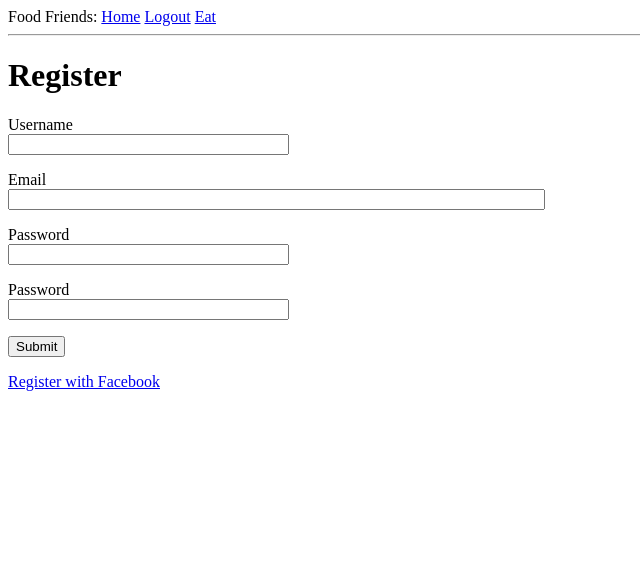
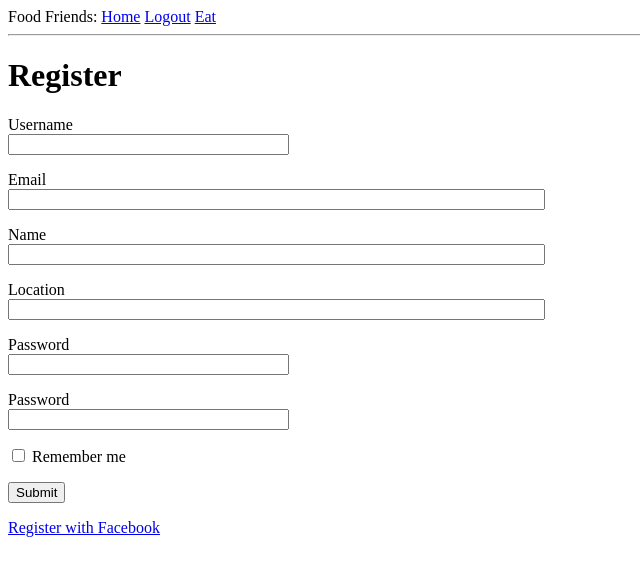
Before and after one commit to kls0606/CS411, a Flask app: template FINAL VERSION/app/templates/register.html in a window 1280 px wide. Shown: the top 576 px of the page, without its empty margins (0-640 px from the left). Run offline with Flask 2, Linux system fonts and the light colour scheme; the template is opened without the code that fills it: most values are stand-ins (such as "Sample title", 1, 10 or a date in 2020); form fields are guessed from the names that the template uses.

Commit message:
Add files via upload

```diff
--- a/FINAL VERSION/app/templates/fb_register.html
+++ b/FINAL VERSION/app/templates/fb_register.html
@@ -32,6 +32,7 @@
             <span style="color: red;">[{{ error }}]</span>
             {% endfor %}
         </p>
+        <p>{{ form.remember_me() }} {{ form.remember_me.label }}</p>
         <p>{{ form.submit() }}</p>
     </form>
 {% endblock %}
--- a/FINAL VERSION/app/templates/index.html
+++ b/FINAL VERSION/app/templates/index.html
@@ -4,6 +4,6 @@
     <h1>{{ current_user.name }}</h1>
     <h2>{{ current_user.location }}</h2>
     {% for meal in meals %}
-    <div><p>You {{ meal.body }} on {{ meal.timestamp }} </p></div>
+    <div><p>{{ meal.body }} on {{ meal.timestamp }} </p></div>
     {% endfor %}
 {% endblock %}
--- a/FINAL VERSION/app/templates/record.html
+++ b/FINAL VERSION/app/templates/record.html
@@ -8,7 +8,7 @@
     {% endif %}
     {{form.friends.label}}{{form.friends}}
     {{form.food.label}}{{form.food}}
-    {{form.submit.label}}{{form.submit()}}
+    {{form.submit()}}
 </form>
     {% for i in index %}
     <p>
--- a/FINAL VERSION/app/templates/register.html
+++ b/FINAL VERSION/app/templates/register.html
@@ -19,6 +19,20 @@
             {% endfor %}
         </p>
         <p>
+            {{ form.name.label }}<br>
+            {{ form.name(size=64) }}<br>
+            {% for error in form.name.errors %}
+            <span style="color: red;">[{{ error }}]</span>
+            {% endfor %}
+        </p>
+        <p>
+            {{ form.location.label }}<br>
+            {{ form.location(size=64) }}<br>
+            {% for error in form.location.errors %}
+            <span style="color: red;">[{{ error }}]</span>
+            {% endfor %}
+        </p>
+        <p>
             {{ form.password.label }}<br>
             {{ form.password(size=32) }}<br>
             {% for error in form.password.errors %}
@@ -32,6 +46,7 @@
             <span style="color: red;">[{{ error }}]</span>
             {% endfor %}
         </p>
+        <p>{{ form.remember_me() }} {{ form.remember_me.label }}</p>
         <p>{{ form.submit() }}</p>
 
         <a href={{auth_url}}>Register with Facebook</a>
```
